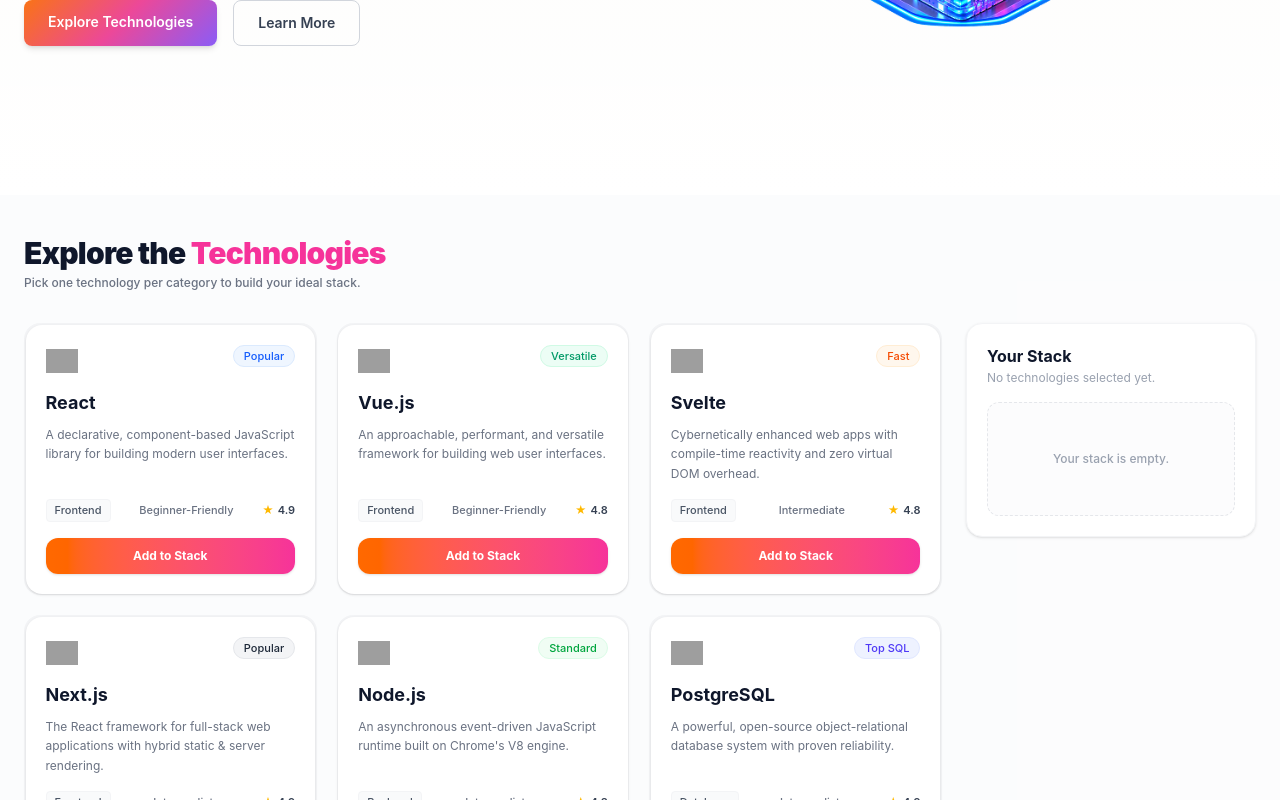
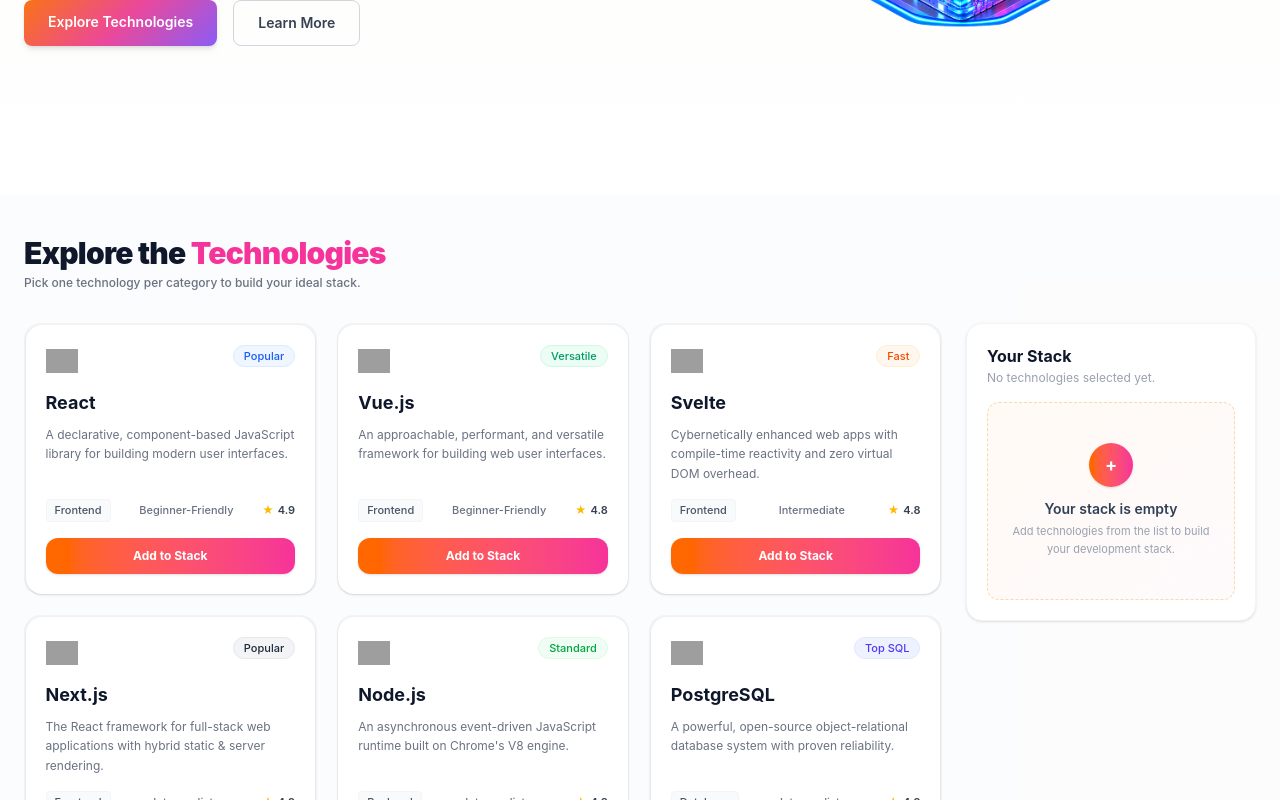
Before and after one commit to sajidraian/dev-stack-builder-a_05, a React (Vite) app: page / in a window 1280 px wide. Shown: the part 482-1282 px from the top of the page. Built offline with nearby package versions, Linux system fonts and the light colour scheme; grey boxes are pictures that could not be loaded.

Commit message:
style: improve empty stack state

```diff
--- a/src/components/YourStack.jsx
+++ b/src/components/YourStack.jsx
@@ -17,7 +17,7 @@
         {stack.length > 0 && (
           <button
             onClick={onRemoveAll}
-            className="text-xs font-semibold text-rose-500 hover:text-rose-600"
+            className="text-xs font-semibold text-rose-500 hover:text-rose-600 transition-colors"
           >
             Remove All
           </button>
@@ -25,9 +25,17 @@
       </div>
 
       {stack.length === 0 ? (
-        <div className="mt-4 border border-dashed border-gray-200 rounded-xl py-12 text-center bg-gray-50/50">
-          <p className="text-xs text-gray-400 font-medium">
-            Your stack is empty.
+        <div className="mt-4 border border-dashed border-orange-200 rounded-xl py-10 px-4 text-center bg-gradient-to-br from-orange-50/60 to-pink-50/40">
+          <div className="mx-auto w-11 h-11 rounded-full bg-gradient-to-r from-orange-500 to-pink-500 flex items-center justify-center shadow-sm">
+            <span className="text-white text-lg font-bold">+</span>
+          </div>
+
+          <p className="text-sm text-slate-700 font-semibold mt-3">
+            Your stack is empty
+          </p>
+
+          <p className="text-[11px] text-gray-400 mt-1 leading-relaxed">
+            Add technologies from the list to build your development stack.
           </p>
         </div>
       ) : (
```
